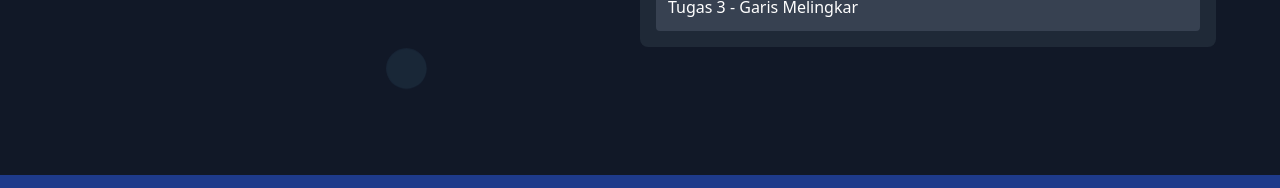
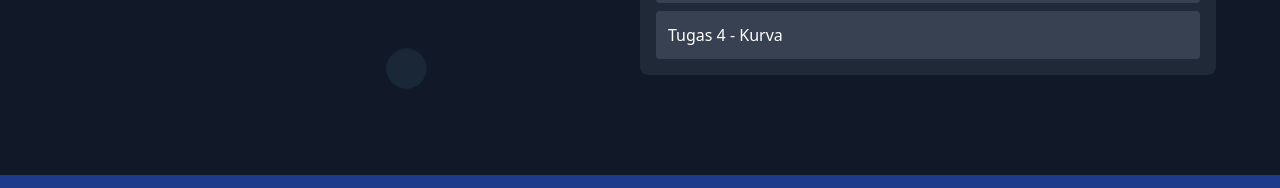
Before and after one commit to inoR007/2413025054, a plain HTML site: page index.html in a window 1280 px wide. Shown: the part 509-697 px from the top of the page. Drawn offline with nearby package versions, Linux system fonts and the light colour scheme.

Commit message:
index.html

```diff
--- a/index.html
+++ b/index.html
@@ -145,6 +145,8 @@
           <li class="bg-gray-700 p-3 rounded hover:scale-105 transition-transform">
             <a href="https://link-tugas3.com" target="_blank">Tugas 3 - Garis Melingkar</a>
           </li>
+          <li class="bg-gray-700 p-3 rounded hover:scale-105 transition-transform">
+            <a href="https://link-tugas3.com" target="_blank">Tugas 4 - Kurva</a>
         </ul>
       </section>
     </div>
```
